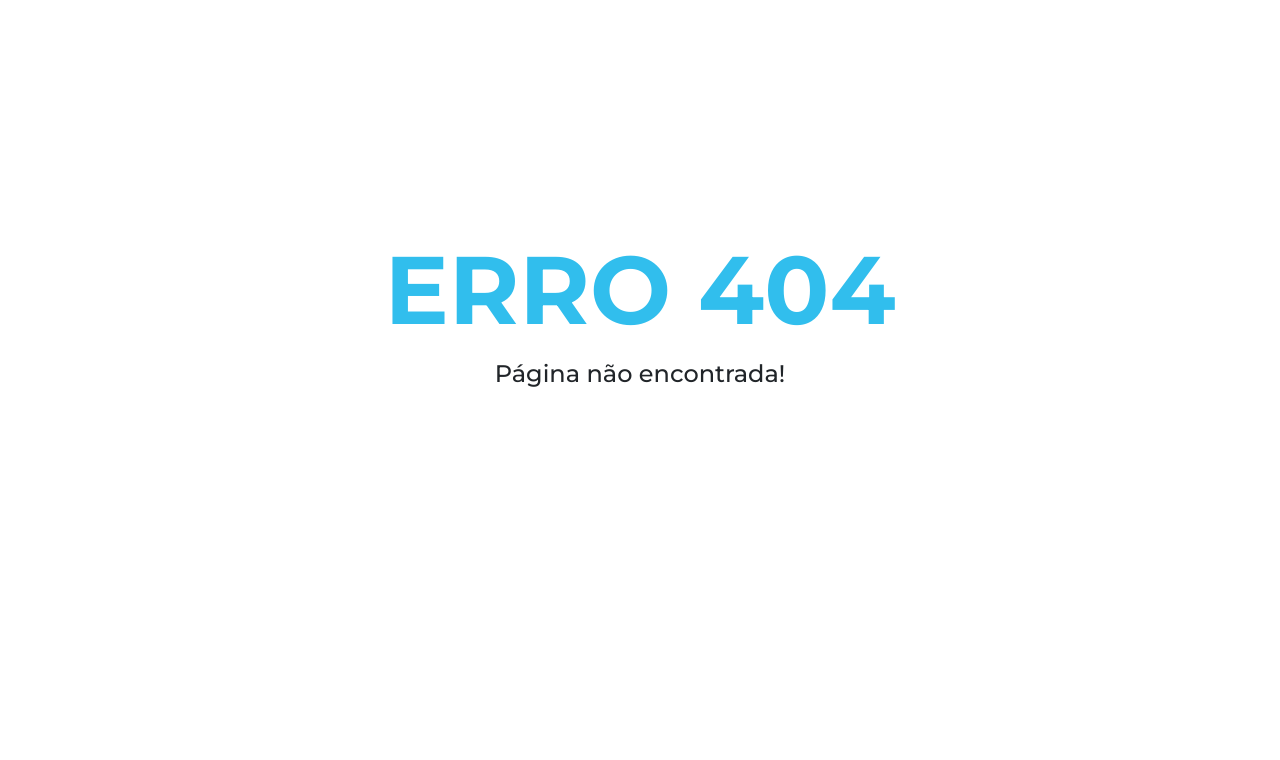
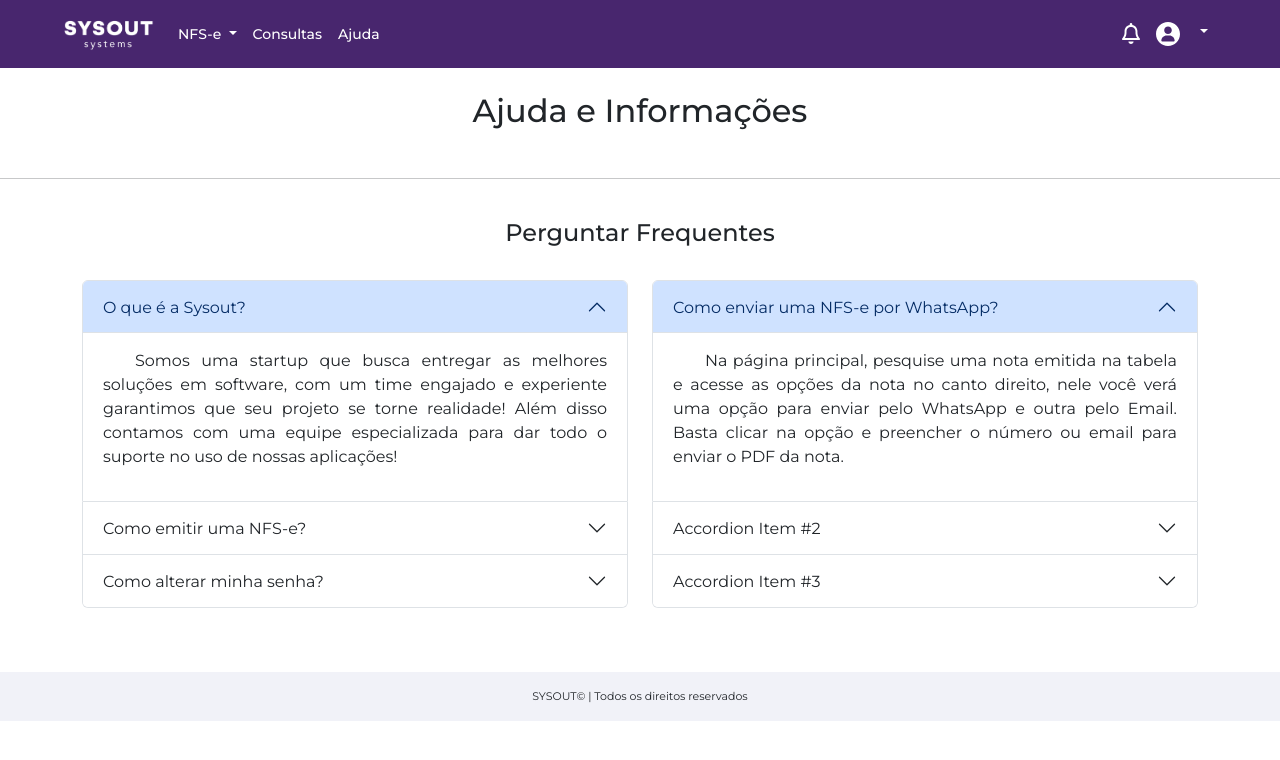
Before and after one commit to more-devs-2-blu/sysout, an Angular app in the folder frontend/: page /help-page in a window 1280 px wide. Before the commit this address had no page. Shown: the top 760 px of the page. Built offline with nearby package versions, Linux system fonts and the light colour scheme.

Commit message:
starting the help-page

```diff
--- /dev/null
+++ b/frontend/src/app/Components/help-page/help-page.component.css
@@ -0,0 +1,4 @@
+.text-indent{
+    text-indent: 2em;
+    text-align: justify;
+}
--- /dev/null
+++ b/frontend/src/app/Components/help-page/help-page.component.html
@@ -0,0 +1,118 @@
+<app-navbar></app-navbar>
+<div class="container text-center">
+    <div class="row">
+        <div class="col-sm py-4 border-0">
+            <h2>Ajuda e Informações</h2>
+        </div>
+    </div>
+</div>
+<hr class="linha">
+<div class="container text-center">
+    <div class="row">
+        <div class="col-sm py-4 border-0">
+            <h4>Perguntar Frequentes</h4>
+        </div>
+    </div>
+</div>
+<div class="container">
+    <div class="row">
+        <div class="col-sm">
+            <div class="mb-3">
+                <div class="accordion" id="accordionExample1">
+                    <div class="accordion-item">
+                        <h2 class="accordion-header" id="headingOne">
+                            <button class="accordion-button" type="button" data-bs-toggle="collapse"
+                                data-bs-target="#collapseOne" aria-expanded="true" aria-controls="collapseOne">
+                                O que é a Sysout?
+                            </button>
+                        </h2>
+                        <div id="collapseOne" class="accordion-collapse collapse show" aria-labelledby="headingOne"
+                            data-bs-parent="#accordionExample">
+                            <div class="accordion-body">
+                                <p class="text-indent">Somos uma startup que busca entregar as melhores soluções em software, com um time engajado e experiente garantimos que seu projeto se torne realidade! Além disso contamos com uma equipe especializada para dar todo o suporte no uso de nossas aplicações!</p>
+                            </div>
+                        </div>
+                    </div>
+                    <div class="accordion-item">
+                        <h2 class="accordion-header" id="headingTwo">
+                            <button class="accordion-button collapsed" type="button" data-bs-toggle="collapse"
+                                data-bs-target="#collapseTwo" aria-expanded="false" aria-controls="collapseTwo">
+                                Como emitir uma NFS-e?
+                            </button>
+                        </h2>
+                        <div id="collapseTwo" class="accordion-collapse collapse" aria-labelledby="headingTwo"
+                            data-bs-parent="#accordionExample">
+                            <div class="accordion-body">
+                                <p class="text-indent">Vá até a página de emissão utilizando o menu de navegação localizado no canto superior esquerdo da página, lá você poderá emitir uma nova nota preenchendo os campos necessários, ou você poderá copiar uma nota salva como modelo para maior praticidade!</p>
+                            </div>
+                        </div>
+                    </div>
+                    <div class="accordion-item">
+                        <h2 class="accordion-header" id="headingThree">
+                            <button class="accordion-button collapsed" type="button" data-bs-toggle="collapse"
+                                data-bs-target="#collapseThree" aria-expanded="false" aria-controls="collapseThree">
+                                Como alterar minha senha?
+                            </button>
+                        </h2>
+                        <div id="collapseThree" class="accordion-collapse collapse" aria-labelledby="headingThree"
+                            data-bs-parent="#accordionExample">
+                            <div class="accordion-body">
+                                <p class="text-indent">Para isso acesse o formulário para troca de senha utilizando o menu de navegação localizado no canto superior direito, nele você deverá colocar sua senha atual e preencher os campos com a senha desejada!</p>
+                            </div>
+                        </div>
+                    </div>
+                </div>
+            </div>
+        </div>
+        <div class="col-sm">
+            <div class="mb-3">
+                <div class="accordion" id="accordionExample2">
+                    <div class="accordion-item">
+                        <h2 class="accordion-header" id="headingFour">
+                            <button class="accordion-button" type="button" data-bs-toggle="collapse"
+                                data-bs-target="#collapseFour" aria-expanded="true" aria-controls="collapseFour">
+                                Como enviar uma NFS-e por WhatsApp?
+                            </button>
+                        </h2>
+                        <div id="collapseFour" class="accordion-collapse collapse show" aria-labelledby="headingOne"
+                            data-bs-parent="#accordionExample">
+                            <div class="accordion-body">
+                                <p class="text-indent">Na página principal, pesquise uma nota emitida na tabela e acesse as opções da nota no canto direito, nele você verá uma opção para enviar pelo WhatsApp e outra pelo Email. Basta clicar na opção e preencher o número ou email para enviar o PDF da nota.</p>
+                            </div>
+                        </div>
+                    </div>
+                    <div class="accordion-item">
+                        <h2 class="accordion-header" id="headingFive">
+                            <button class="accordion-button collapsed" type="button" data-bs-toggle="collapse"
+                                data-bs-target="#collapseFive" aria-expanded="false" aria-controls="collapseFive">
+                                Accordion Item #2
+                            </button>
+                        </h2>
+                        <div id="collapseFive" class="accordion-collapse collapse" aria-labelledby="headingTwo"
+                            data-bs-parent="#accordionExample">
+                            <div class="accordion-body">
+                                <p class="text-indent">Somos uma startup que busca entregar as melhores soluções em software, com um time engajado e experiente garantimos que seu projeto se torne realidade! Além disso contamos com uma equipe especializada para dar todo o suporte no uso de nossas aplicações!</p>
+                            </div>
+                        </div>
+                    </div>
+                    <div class="accordion-item">
+                        <h2 class="accordion-header" id="headingSix">
+                            <button class="accordion-button collapsed" type="button" data-bs-toggle="collapse"
+                                data-bs-target="#collapseSix" aria-expanded="false" aria-controls="collapseSix">
+                                Accordion Item #3
+                            </button>
+                        </h2>
+                        <div id="collapseSix" class="accordion-collapse collapse" aria-labelledby="headingThree"
+                            data-bs-parent="#accordionExample">
+                            <div class="accordion-body">
+                                <p class="text-indent">Somos uma startup que busca entregar as melhores soluções em software, com um time engajado e experiente garantimos que seu projeto se torne realidade! Além disso contamos com uma equipe especializada para dar todo o suporte no uso de nossas aplicações!</p>
+                            </div>
+                        </div>
+                    </div>
+                </div>
+            </div>
+        </div>
+    </div>
+</div>
+
+<app-footer></app-footer>
--- a/frontend/src/app/Components/partials/navbar/navbar.component.html
+++ b/frontend/src/app/Components/partials/navbar/navbar.component.html
@@ -33,7 +33,7 @@
               {{username}}
             </a>
             <ul class="dropdown-menu dropdown-menu-end">
-              <li><a class="dropdown-item" href="#">Editar perfil</a></li>
+              <li><a class="dropdown-item" href="/edit-password">Editar senha</a></li>
               <li><a class="dropdown-item" href="#">Configurações</a></li>
               <li><a class="dropdown-item" href="#">Sair</a></li>
             </ul>
```
Also changed, not shown: frontend/src/app/Components/help-page/help-page.component.ts (added, +10 -0 lines), frontend/src/app/app.module.ts (+5 -2 lines), 1 other file (tests, documents, lock files or other folders).
